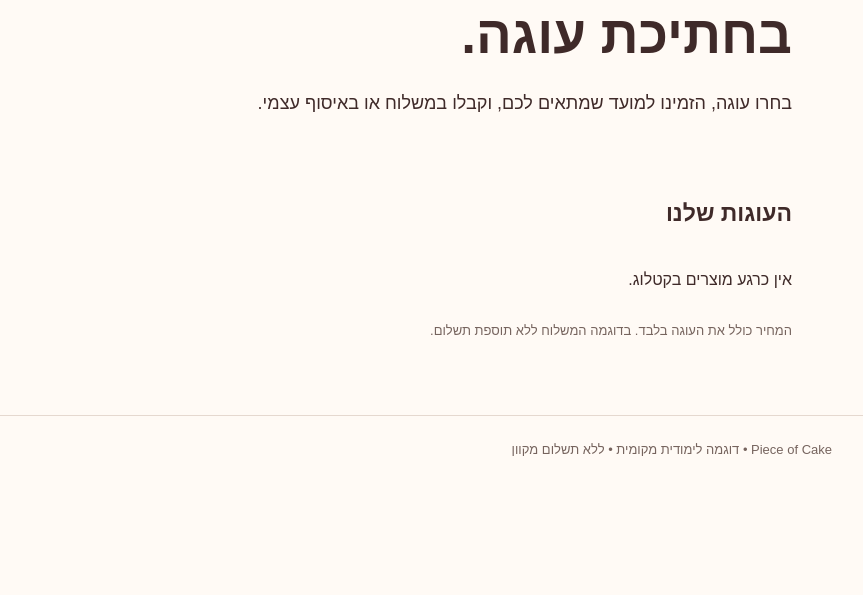
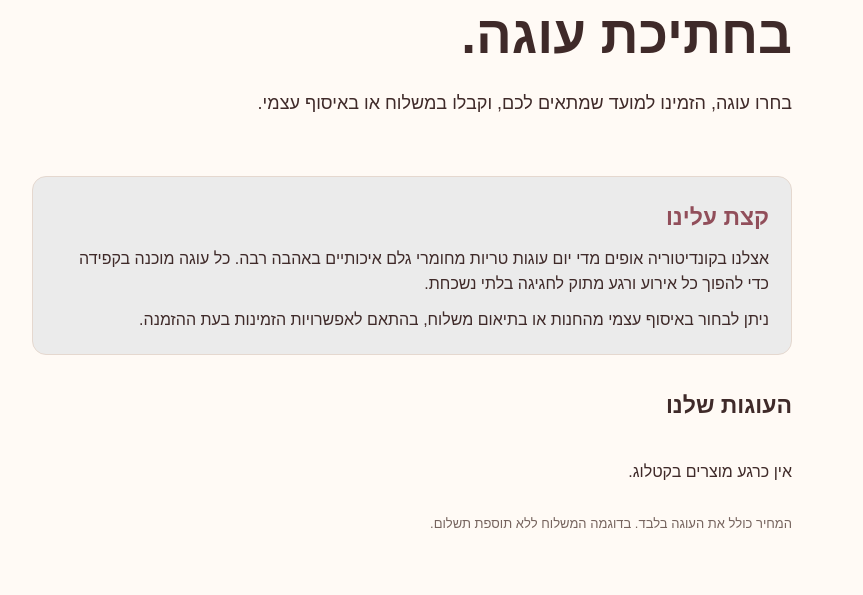
Before and after one commit to moshegabayinfo-cpu/piece-of-cake, a Flask app: page / in a window 1280 px wide. Shown: the part 270-865 px from the top of the page, without its empty margins (384-1247 px from the left). Before the commit the page ends 726 px from the top, so only its background shows below. Run offline with Flask 3, Linux system fonts and the light colour scheme; data that the repository does not hold is empty; parts of the project's set-up code (start-up, migrations or seed data) failed here and were passed over; some libraries are stand-ins or nearby versions.

Commit message:
Add About Us section to cake catalog
Adapt Tolen's TP-3 changes from 0bdd5bb.

```diff
--- a/static/style.css
+++ b/static/style.css
@@ -263,3 +263,24 @@ footer {
         padding-top: 22px;
     }
 }
+
+.about-us {
+  background: rgb(235, 235, 235);
+  border: 1px solid var(--line);
+  border-radius: 14px;
+  padding: 22px;
+  margin-bottom: 32px;
+  max-width: 760px;
+}
+.about-us h2 {
+  margin-top: 0;
+  margin-bottom: 10px;
+  color: var(--rose);
+}
+.about-us p {
+  margin-top: 0;
+  margin-bottom: 10px;
+}
+.about-us p:last-child {
+  margin-bottom: 0;
+}
--- a/templates/catalog.html
+++ b/templates/catalog.html
@@ -8,6 +8,17 @@
             בחתיכת עוגה.
         </h1>
         <p>בחרו עוגה, הזמינו למועד שמתאים לכם, וקבלו במשלוח או באיסוף עצמי.</p>
+    </section>
+
+    <section class="about-us">
+      <h2>קצת עלינו</h2>
+      <p>
+        אצלנו בקונדיטוריה אופים מדי יום עוגות טריות מחומרי גלם איכותיים באהבה רבה.
+        כל עוגה מוכנה בקפידה כדי להפוך כל אירוע ורגע מתוק לחגיגה בלתי נשכחת.
+      </p>
+      <p>
+        ניתן לבחור באיסוף עצמי מהחנות או בתיאום משלוח, בהתאם לאפשרויות הזמינות בעת ההזמנה.
+      </p>
     </section>
 
     <h2>העוגות שלנו</h2>
```
